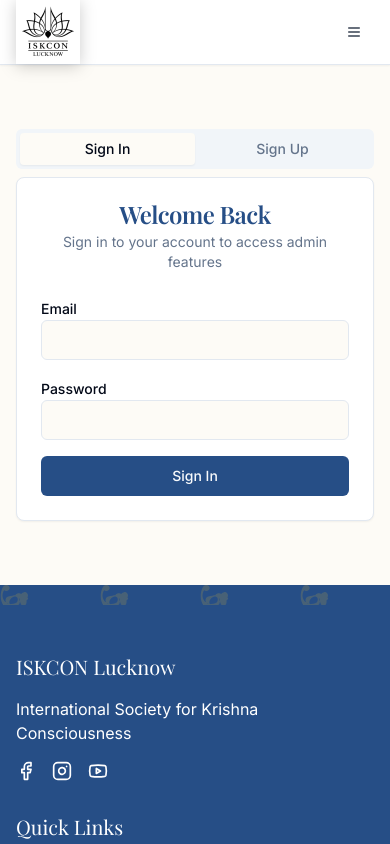
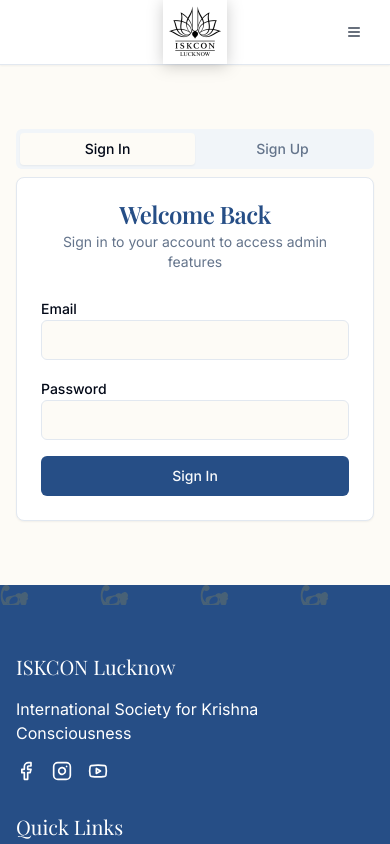
Before and after one commit to prabhupadayoutharmyofficial/lucknow-temple-web, a React (Vite) app: page /auth in a window 390 px wide. Shown: the top 844 px of the page. Built offline with nearby package versions, Linux system fonts and the light colour scheme; a web font is replaced by a local one.

Commit message:
Refactor: Center logo in mobile view
Refactored the navbar to center the logo in mobile view using a three-column grid layout. Added a hidden spacer to the left of the logo to achieve the centering effect.

```diff
--- a/src/components/Navbar.tsx
+++ b/src/components/Navbar.tsx
@@ -28,18 +28,23 @@ const Navbar = () => {
   return (
     <nav className="bg-white shadow-sm border-b sticky top-0 z-50">
       <div className="container mx-auto px-4">
-        <div className="flex items-center justify-between h-16">
-          {/* Left Navigation */}
+        <div className="flex items-center justify-between lg:justify-between h-16">
+          {/* Left Navigation - Hidden on mobile */}
           <div className="hidden lg:flex items-center space-x-1">
             {getLeftNavItems().map((item) => (
               <NavLink key={item.name} item={item} />
             ))}
           </div>
 
-          {/* Logo */}
-          <Logo />
+          {/* Hidden spacer for mobile to center logo */}
+          <div className="lg:hidden w-10"></div>
 
-          {/* Right Navigation */}
+          {/* Logo - Centered on mobile, positioned normally on desktop */}
+          <div className="flex-shrink-0 lg:flex-shrink-0">
+            <Logo />
+          </div>
+
+          {/* Right Navigation - Hidden on mobile */}
           <div className="hidden lg:flex items-center space-x-1">
             {getRightNavItems(user).map((item) => (
               <NavLink key={item.name} item={item} />
@@ -72,7 +77,7 @@ const Navbar = () => {
             )}
           </div>
 
-          {/* Mobile Menu */}
+          {/* Mobile Menu - Visible only on mobile */}
           <div className="lg:hidden">
             <Sheet open={isOpen} onOpenChange={setIsOpen}>
               <SheetTrigger asChild>
```
